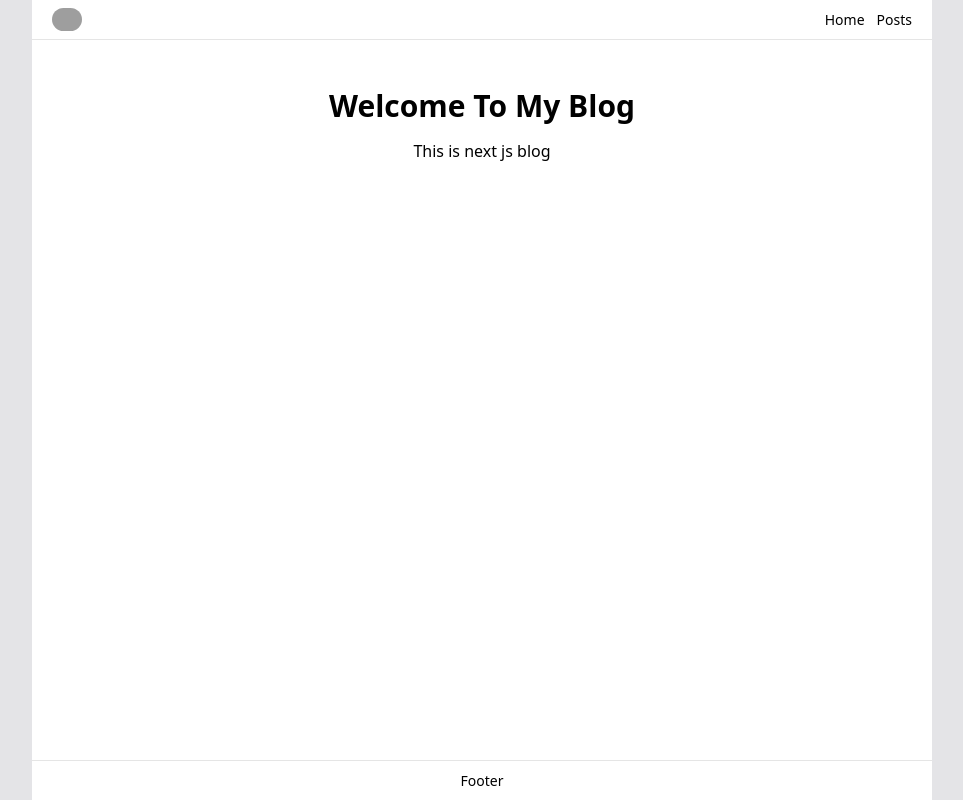
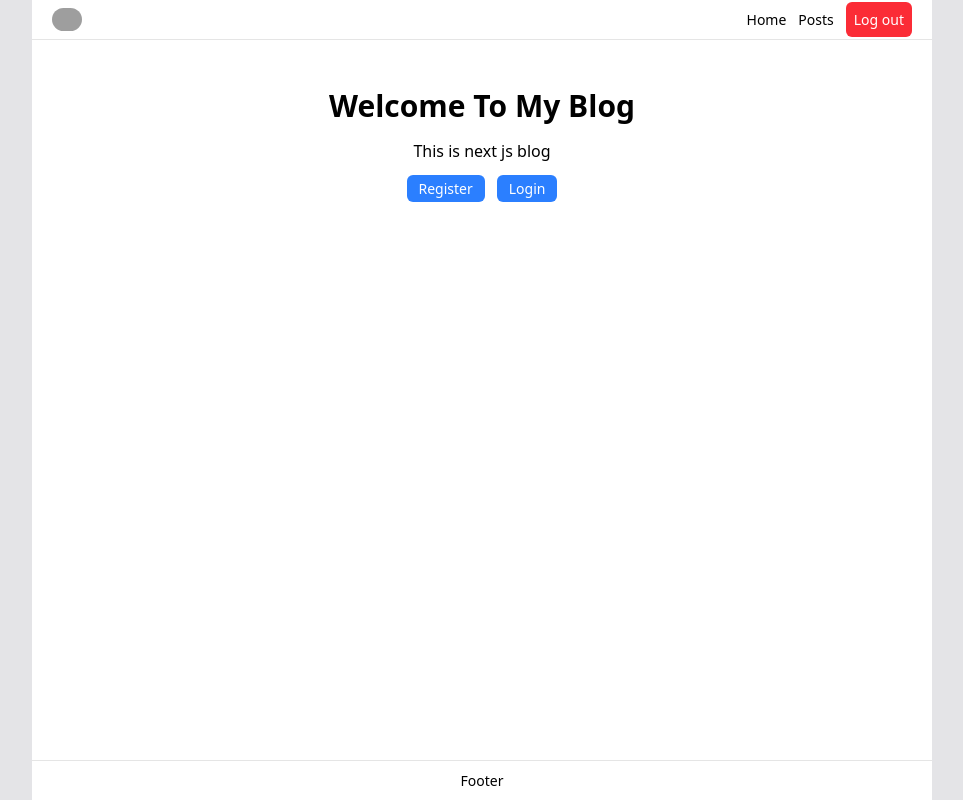
Before and after one commit to thami88/nextjs-blog-proj, a Next.js app: page / in a window 1280 px wide. Shown: the whole page, without its empty margins (158-1121 px from the left). Built offline with nearby package versions, Linux system fonts and the light colour scheme; grey boxes are pictures that could not be loaded.

Commit message:
adding auth with kinde

```diff
--- a/package.json
+++ b/package.json
@@ -9,6 +9,7 @@
     "lint": "next lint"
   },
   "dependencies": {
+    "@kinde-oss/kinde-auth-nextjs": "^2.8.1",
     "@prisma/client": "^6.10.1",
     "next": "15.3.4",
     "react": "^19.0.0",
--- /dev/null
+++ b/src/app/api/auth/[kindeAuth]/route.js
@@ -0,0 +1,3 @@
+import {handleAuth} from "@kinde-oss/kinde-auth-nextjs/server";
+
+export const GET = handleAuth();
--- a/src/app/components/header.tsx
+++ b/src/app/components/header.tsx
@@ -1,6 +1,9 @@
 import Image from "next/image";
 import Link from "next/link";
 import React from "react";
+import { LogoutLink } from "@kinde-oss/kinde-auth-nextjs/components";
+
+<LogoutLink>Log out</LogoutLink>;
 
 export default function Header() {
   return (
@@ -22,6 +25,11 @@ export default function Header() {
         <li>
           <Link href={"/posts"}>Posts</Link>
         </li>
+        <li>
+          <LogoutLink className="bg-red-500 text-white px-2 py-2 rounded-md">
+            Log out
+          </LogoutLink>
+        </li>
       </ul>
     </div>
   );
--- a/src/app/page.tsx
+++ b/src/app/page.tsx
@@ -1,14 +1,29 @@
-import Image from "next/image";
+import React from "react";
+import {
+  RegisterLink,
+  LoginLink,
+} from "@kinde-oss/kinde-auth-nextjs/components";
 
 export default function Home() {
   return (
     <div className="text-center pt-12">
-      <h1 className="text-3xl capitalize font-bold mb-4">
-        Welcome to My Blog
-      </h1>
-      <p className="text-[16px]">
-        This is next js blog
-      </p>
+      <h1 className="text-3xl capitalize font-bold mb-4">Welcome to My Blog</h1>
+      <p className="text-[16px]">This is next js blog</p>
+
+      <div className="flex justify-center gap-3 mt-4">
+        <ul className="flex items-center gap-3">
+          <li>
+            <RegisterLink className="bg-blue-500 text-white px-3 py-1 rounded-md">
+              Register
+            </RegisterLink>
+          </li>
+          <li>
+            <LoginLink className="bg-blue-500 text-white px-3 py-1 rounded-md">
+              Login
+            </LoginLink>
+          </li>
+        </ul>
+      </div>
     </div>
   );
 }
--- a/src/app/posts/page.tsx
+++ b/src/app/posts/page.tsx
@@ -1,10 +1,19 @@
 import React from "react";
 import { PrismaClient } from "@/generated/prisma";
 import { createPost } from "@/actions/action";
+import { getKindeServerSession } from "@kinde-oss/kinde-auth-nextjs/server";
+import { redirect } from "next/navigation";
 // name of the folder is the route
 
 const prisma = new PrismaClient();
 export default async function Page() {
+
+  // Check if the user is authenticated
+  // If not authenticated, redirect to the login page
+  const { isAuthenticated } = getKindeServerSession();
+  if (!(await isAuthenticated())) {
+    return redirect("/api/auth/login");
+  }
   const posts = await prisma.post.findMany();
   return (
     <div className="text-center pt-12">
```
Also changed, not shown: 1 other file (tests, documents, lock files or other folders). Lines whose indentation alone changed are shown as unchanged.
